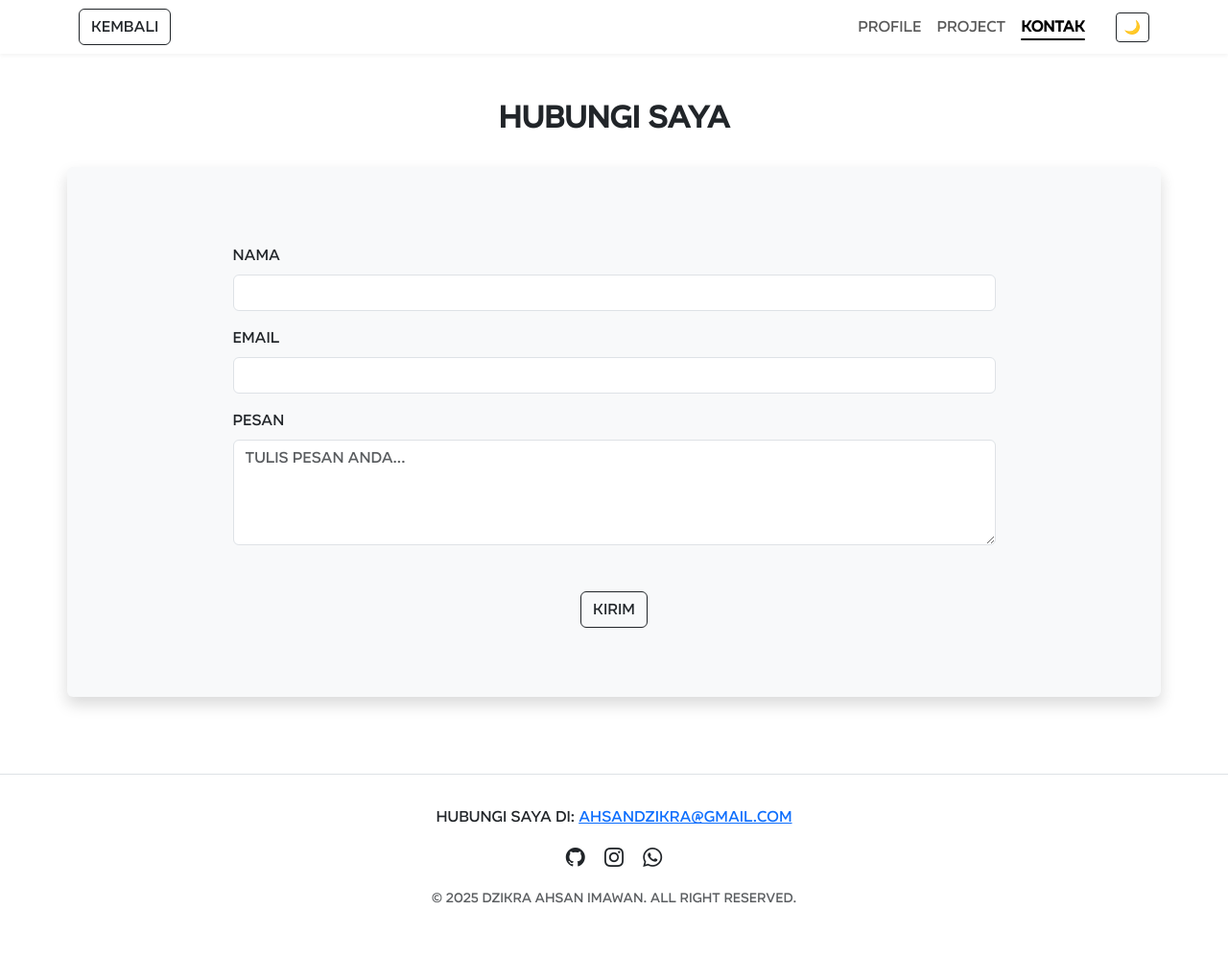
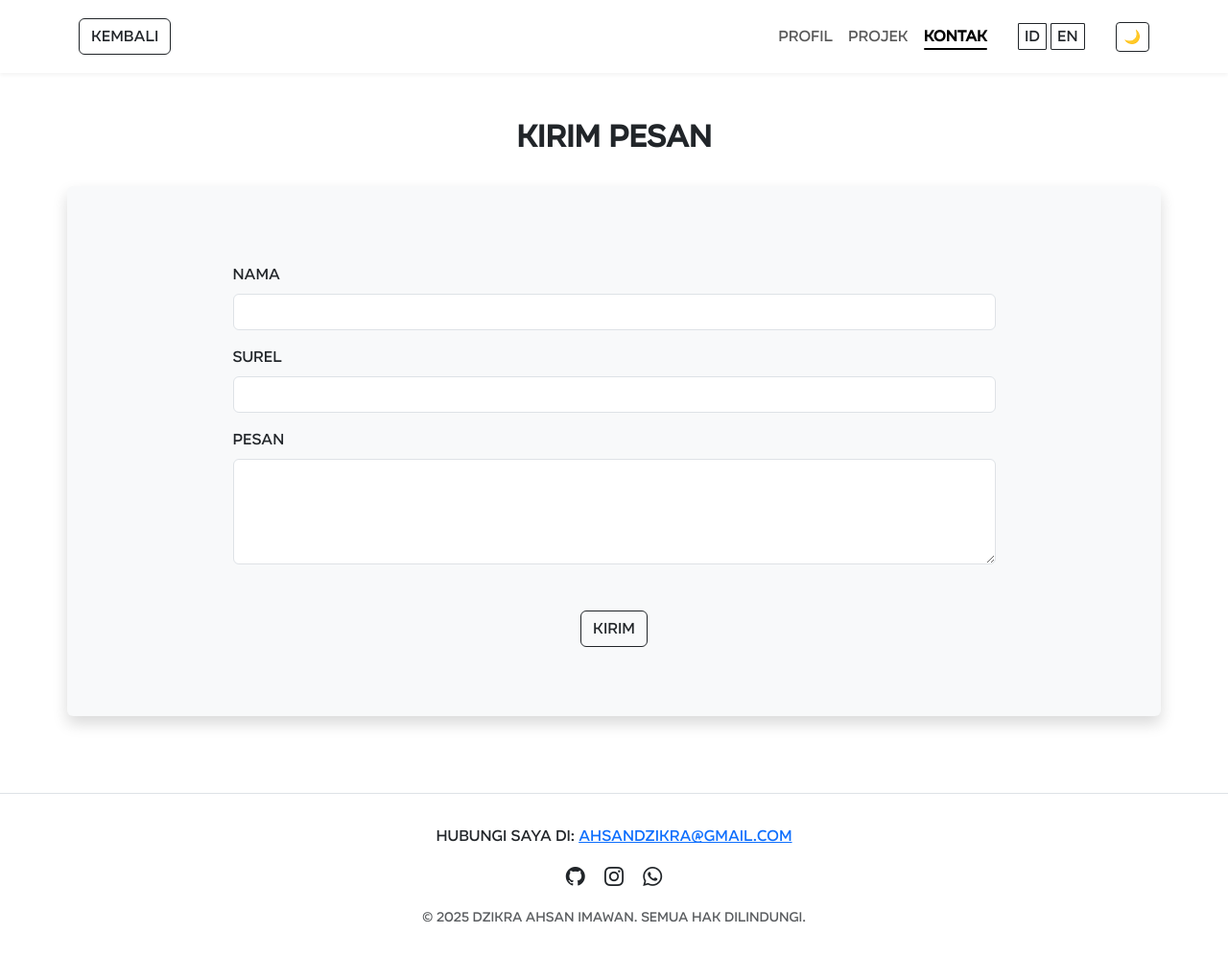
Before and after one commit to Dzikraahsan/Portfolio2, a Flask app: page /kontak in a window 1280 px wide. Shown: the whole page at 96% size. Before the commit the page ends 941 px from the top, so only its background shows below. Run offline with Flask 3, Linux system fonts and the light colour scheme.

Commit message:
update code

```diff
--- a/templates/kontak.html
+++ b/templates/kontak.html
@@ -140,6 +140,16 @@
             background-color: #fff;
         }
 
+        /* untuk multibahasa */
+        [data-i18n] {
+            transition: opacity 0.3s ease;
+            opacity: 1;
+        }
+
+        [data-i18n].fade-out {
+            opacity: 0;
+        }
+
         /* kode responsive */
         @media (max-width: 768px) {
             html {
@@ -229,28 +239,34 @@
         <div class="container d-flex justify-content-between align-items-center flex-wrap pon">
 
             <!-- Tombol Kembali -->
-            <a href="{{ url_for('home') }}" class="btn dynamic-btn mb-2 mb-lg-0 navv">Kembali</a>
+            <a href="{{ url_for('home') }}" class="btn dynamic-btn mb-2 mb-lg-0 navv" data-i18n="button-back">Kembali</a>
 
             <!-- Navigation Menu -->
             <div class="d-flex align-items-center flex-wrap justify-content-end">
                 <ul class="navbar-nav d-flex flex-row mb-2 mb-lg-0 atur">
                     <li class="nav-item box me-3">
-                    <a class="nav-link {% if request.endpoint == 'profile' %}active{% endif %}" href="{{ url_for('profile') }}">Profile</a>
+                    <a class="nav-link {% if request.endpoint == 'profile' %}active{% endif %}" href="{{ url_for('profile') }}" data-i18n="nav-profile">Profile</a>
                     </li>
                     <li class="nav-item box me-3">
-                    <a class="nav-link {% if request.endpoint == 'project' %}active{% endif %}" href="{{ url_for('project') }}">Project</a>
+                    <a class="nav-link {% if request.endpoint == 'project' %}active{% endif %}" href="{{ url_for('project') }}" data-i18n="nav-project">Project</a>
                     </li>
                     <li class="nav-item box me-3">
-                    <a class="nav-link {% if request.endpoint == 'kontak' %}active{% endif %}" href="{{ url_for('kontak') }}">Kontak</a>
+                    <a class="nav-link {% if request.endpoint == 'kontak' %}active{% endif %}" href="{{ url_for('kontak') }}" data-i18n="nav-contact">Kontak</a>
                     </li>
                 </ul>
+
+                    <div class="lang-switcher text-center p-3">
+                        <button class="dynamic-btn text center" style="border-radius: 5%;" onclick="setLanguage('id')">ID</button>
+                        <button class="dynamic-btn text center" style="border-radius: 5%;" onclick="setLanguage('en')">EN</button>
+                    </div>
+
                 <button id="themeToggle" class="btn btn-sm dynamic-btn ms-3">🌙</button>
             </div>
 
         </div>
     </nav>
 
-    <h2 class="section-title text-center" style="margin-top: 3rem;">HUBUNGI SAYA</h2>
+    <h2 class="section-title text-center" style="margin-top: 3rem;" data-i18n="form-call">HUBUNGI SAYA</h2>
     <div class="container shadow p-4 mt-1 mb-1 bg-body-tertiary rounded pesan" style="margin-top: 5rem; width: 90%; margin-bottom: 5rem;">
             <!-- Kontak Section -->
         <section id="kontak" class="py-5 text-body">
@@ -261,18 +277,18 @@
 
                     <form action="https://portfolio-dzikra.up.railway.app/kirim" method="POST">
                     <div class="mb-3">
-                        <label for="nama" class="form-label">Nama</label>
+                        <label for="nama" class="form-label" data-i18n="form-name">Nama</label>
                         <input type="text" class="form-control" id="nama" name="nama" required>
                     </div>
                     <div class="mb-3">
-                        <label for="email" class="form-label">Email</label>
+                        <label for="email" class="form-label" data-i18n="form-email">Email</label>
                         <input type="email" class="form-control" id="email" name="email" required>
                     </div>
                     <div class="mb-5">
-                        <label for="message" class="form-label">Pesan</label>
-                        <textarea class="form-control" id="message" name="message" rows="4" placeholder="Tulis pesan Anda..." required></textarea>
+                        <label for="message" class="form-label" data-i18n="form-message">Pesan</label>
+                        <textarea class="form-control" id="message" name="message" rows="4" required></textarea>
                     </div>
-                    <button type="submit" class="btn dynamic-btn" style="margin-bottom: -3rem; display: block; margin: 0 auto;">
+                    <button type="submit" class="btn dynamic-btn" style="margin-bottom: -3rem; display: block; margin: 0 auto;" data-i18n="button-send">
                         Kirim
                     </button>
                     </form>
@@ -285,17 +301,20 @@
     </div>
 
 <!-- Footer -->
-<footer style="margin-top: 5rem;">
+<footer style="margin-top: 5rem;" data-aos="fade-up">
     <div class="container">
         <div class="mb-3">
-            <p class="mb-1 pp">Hubungi saya di: <a href="mailto:ahsandzikra@email.com">ahsandzikra@gmail.com</a></p>
+            <p class="mb-1 pp">
+                <span class="text-center" data-i18n="footer-call">Hubungi saya di:</span>
+                <a class="text-center" href="mailto:ahsandzikra@email.com" data-i18n="footer-call-email">ahsandzikra@gmail.com</a>
+            </p>
         </div>
         <div class="social-icons">
             <a href="https://github.com/Dzikraahsan"><i class="bi bi-github"></i></a>
             <a href="https://www.instagram.com/dzii27/?__pwa=1"><i class="bi bi-instagram"></i></a>
             <a href="https://wa.me/6285703153305"><i class="bi bi-whatsapp"></i></a>
         </div>
-        <small class="text-body-secondary d-block mt-3">© 2025 Dzikra Ahsan Imawan. All Right Reserved.</small>
+        <small class="text-body-secondary d-block mt-3" data-i18n="footer-copyright">© 2025 Dzikra Ahsan Imawan. All Right Reserved.</small>
     </div>
 </footer>
 
@@ -372,6 +391,75 @@
         }, 5000);
     }
   });
+
+   // script untuk multibahasa
+      const translations = {
+        "id": {
+          "button-back": "Kembali",
+          "button-send": "Kirim",
+          "nav-profile": "Profil",
+          "nav-project": "Projek",
+          "nav-contact": "Kontak",
+          "form-call": "Kirim Pesan",
+          "form-name": "Nama",
+          "form-email": "Surel",
+          "form-message": "Pesan",
+          "footer-call": "Hubungi Saya Di:",
+          "footer-call-email": "ahsandzikra@gmail.com",
+          "footer-copyright": "© 2025 Dzikra Ahsan Imawan. Semua Hak Dilindungi."
+          },
+
+          "en": {
+          "button-send": "Send",
+          "nav-profile": "Profile",
+          "nav-project": "Project",
+          "nav-contact": "Contact",
+          "form-call": "Send Message",
+          "form-name": "Name",
+          "form-email": "Email",
+          "form-message": "Message",
+          "footer-call": "Contact Me At:",
+          "footer-call-email": "ahsandzikra@gmail.com",
+          "footer-copyright": "© 2025 Dzikra Ahsan Imawan. All Right Reserved."
+        }
+      };
+
+      function setLanguage(lang) {
+        localStorage.setItem('lang', lang);
+        const elements = document.querySelectorAll('[data-i18n]');
+
+        elements.forEach(el => {
+          const key = el.getAttribute('data-i18n');
+          const translated = translations[lang][key];
+
+          if (translated) {
+            console.log(`✅ ${key} found`);
+          } else {
+            console.warn(`⚠️ ${key} NOT FOUND`);
+          }
+        });
+
+        // Step 1: Fade out
+          elements.forEach(el => {
+          el.classList.add('fade-out');
+        });
+
+        setTimeout(() => {
+          elements.forEach(el => {
+            const key = el.getAttribute('data-i18n');
+            if (translations[lang][key]) {
+              el.innerText = translations[lang][key]; // pake innerText lebih aman
+            }
+            el.classList.remove('fade-out');
+          });
+        }, 300); // waktu sesuai CSS transition
+      }
+
+      document.addEventListener('DOMContentLoaded', () => {
+        const savedLang = localStorage.getItem('lang') || 'id';
+        setLanguage(savedLang);
+      });
+
 </script>
 
 
--- a/templates/project.html
+++ b/templates/project.html
@@ -318,7 +318,7 @@
   <div class="container">
       <div class="container shadow p-5 mb-5 mt-5 bg-body-tertiary rounded" data-aos="fade-up">
         <div class="text-center">
-          <h2 class="text-center" style="font-weight: 700; margin-bottom: -0.75rem;" data-aos="fade-up" data-i18n="design">POST MATCH RESULT HIGHLIGHTS</h2>
+          <h2 style="font-weight: 700; margin-bottom: -0.75rem;" data-aos="fade-up" data-i18n="design">POST MATCH RESULT HIGHLIGHTS</h2>
         </div>
 
         <!-- Design Diary Start -->
```
Lines whose indentation alone changed are shown as unchanged.
